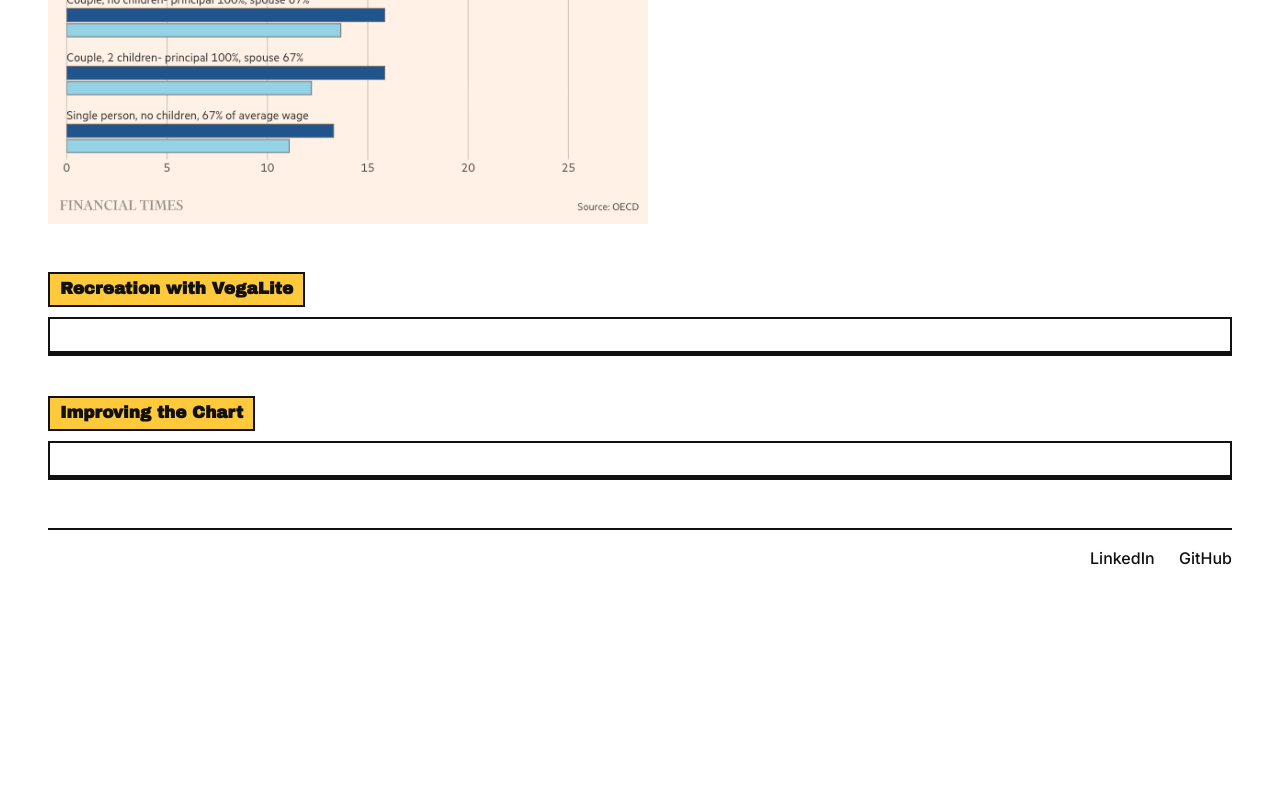
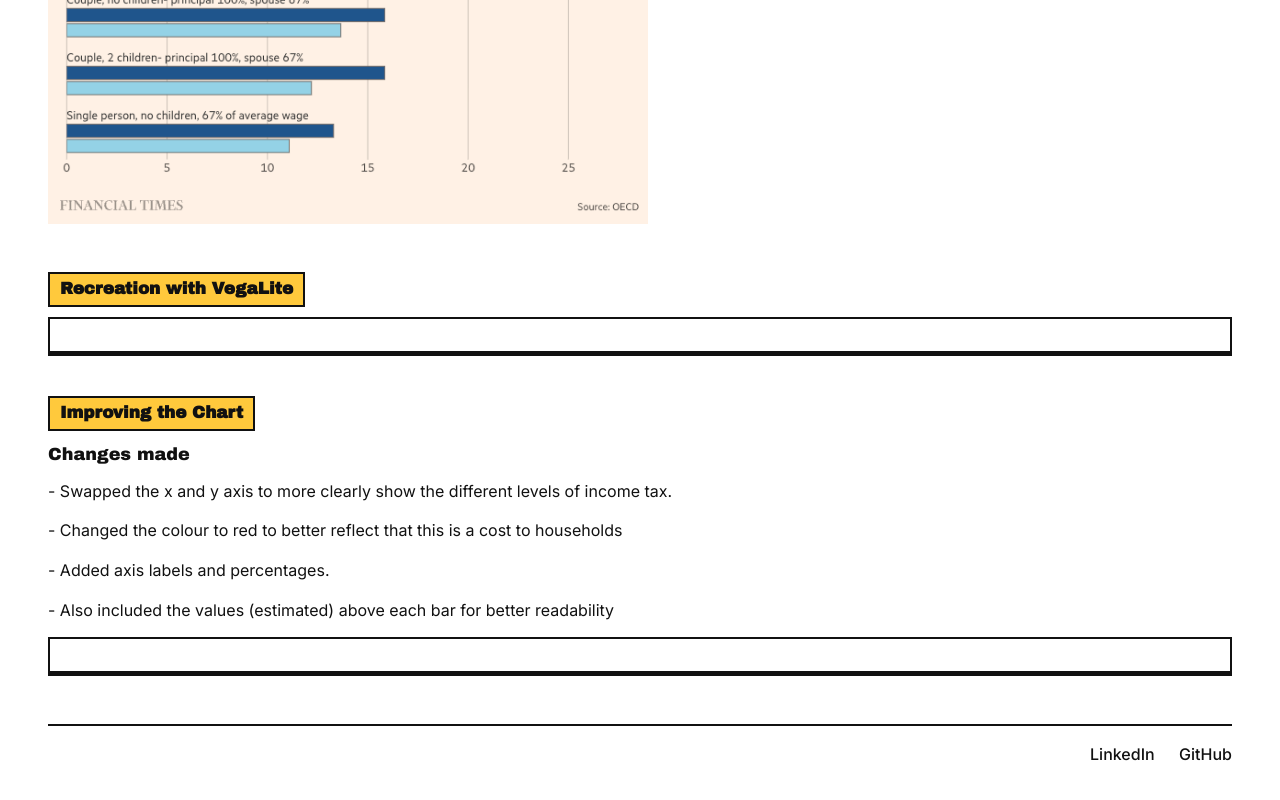
Before and after one commit to ysienlau/ysienlau.github.io, a plain HTML site: page pp434/index.html in a window 1280 px wide. Shown: the part 1982-2782 px from the top of the page. Before the commit the page ends 2593 px from the top, so only its background shows below. Drawn offline with nearby package versions, Linux system fonts and the light colour scheme; a script that the page names is missing.

Commit message:
challenge 4

```diff
--- a/pp434/index.html
+++ b/pp434/index.html
@@ -125,6 +125,11 @@
     <section>
         <div class="chart-description">
             <h3>Improving the Chart</h3>
+            <p class = "subheader">Changes made</p>
+            <p>- Swapped the x and y axis to more clearly show the different levels of income tax. </p>
+            <p>- Changed the colour to red to better reflect that this is a cost to households</p>
+            <p>- Added axis labels and percentages.</p>
+            <p>- Also included the values (estimated) above each bar for better readability</p>
             </div>
         <figure id="Location9"></figure>
     </section>
```
